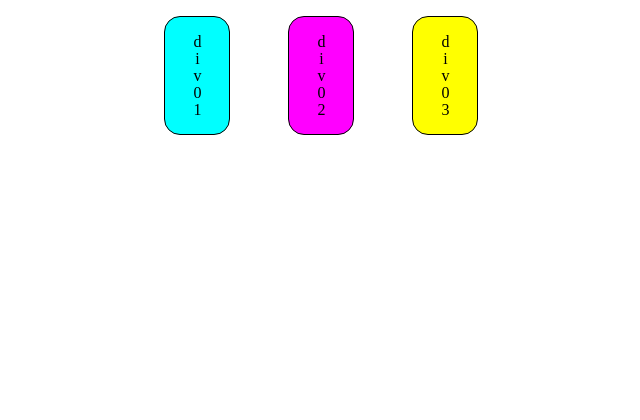
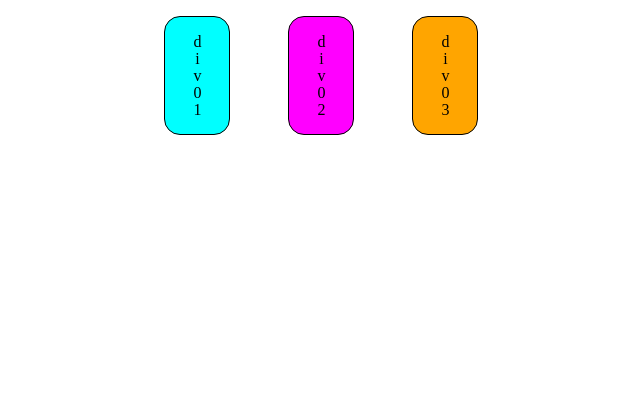
Before and after one commit to islamsayedr/ReviewCard-Reactjs, a PHP site: page / in a window 1280 px wide. Shown: the top 420 px of the page, without its empty margins (319-959 px from the left). Run offline with PHP 8.4, Linux system fonts and the light colour scheme.

Commit message:
Update main.css

```diff
--- a/css/main.css
+++ b/css/main.css
@@ -63,7 +63,7 @@ div{
 
 .y
 {
-    background-color: yellow;
+    background-color: orange;
 }
 /* .arabic
 {
```
